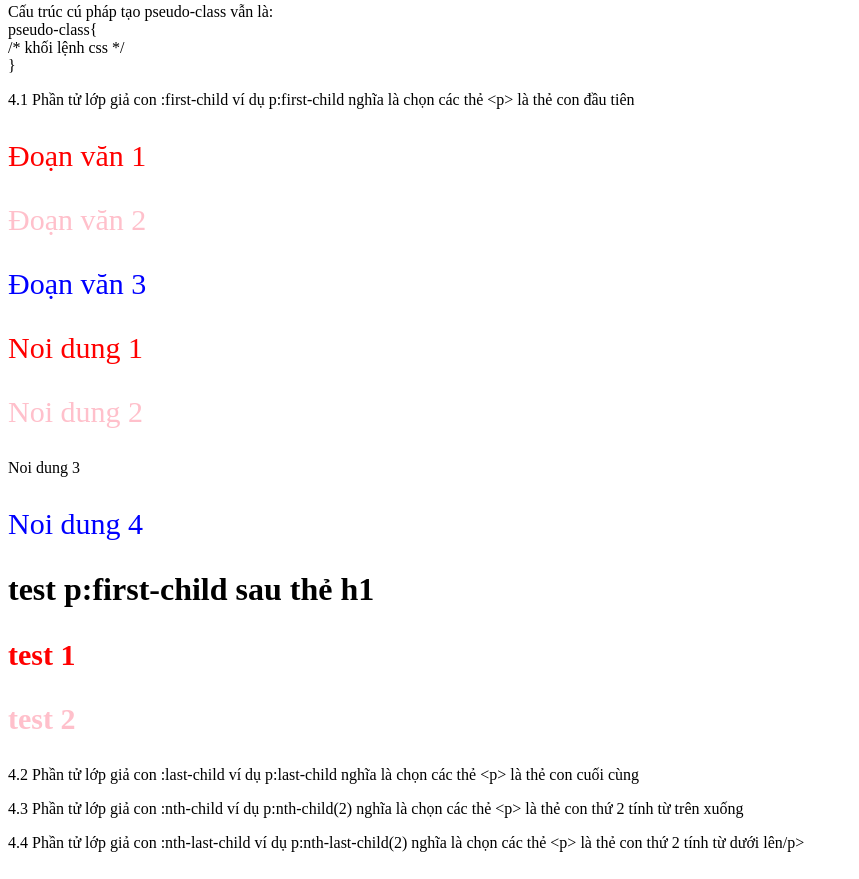
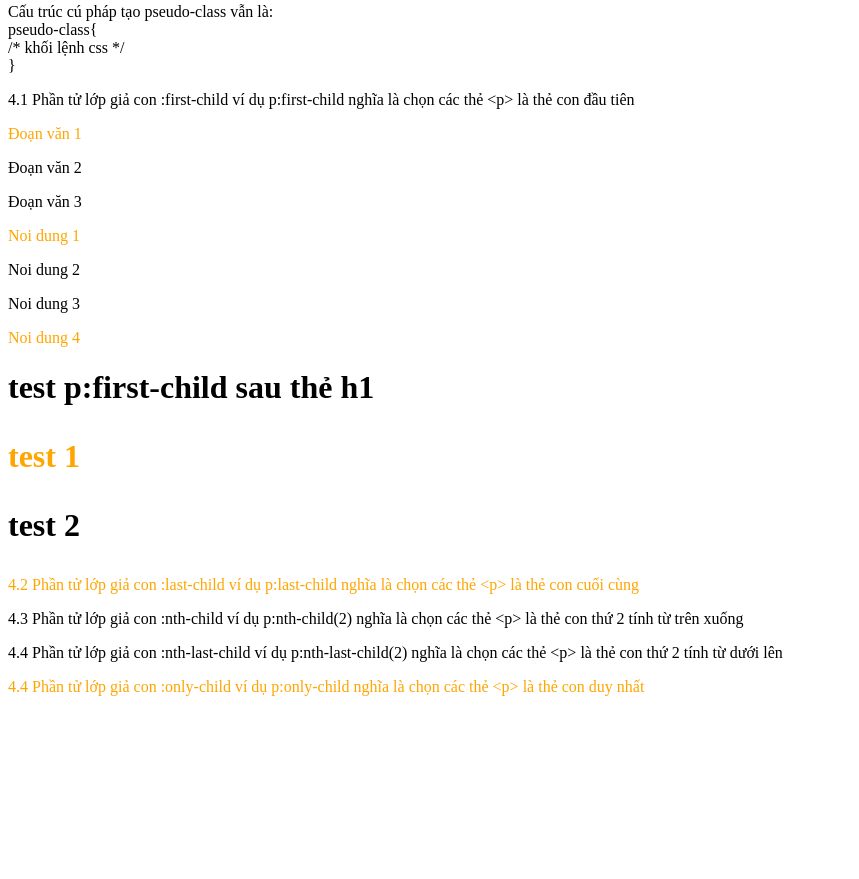
Before and after one commit to vanly14378-sys/pseudo-class, a plain HTML site: page index.html in a window 1280 px wide. Shown: the part 1895-2774 px from the top of the page, without its empty margins (0-859 px from the left). After the commit the page ends 2607 px from the top, so only its background shows below. Drawn offline with Linux system fonts and the light colour scheme.

Commit message:
p;nth-child(3n+1)

```diff
--- a/index.html
+++ b/index.html
@@ -9,12 +9,8 @@
 <body>
     <h1>Pseudo-classes (đặc trưng của pseudo luôn có dấu hai chấm : )</h1>
     <h3>Định nghĩa  Pseudo-classes (lớp giả)</h3>
-    <h4>
-        <strong>1. Định nghĩa</strong>
-    </h4>
-    <p>
-        Lớp giả được sử dụng để xác định trạng thái đặc biệt của một phần tử.
-
+    <h4> <strong>1. Định nghĩa</strong></h4>
+    <p> Lớp giả được sử dụng để xác định trạng thái đặc biệt của một phần tử.
         Ví dụ, nó có thể được sử dụng để:
         <ol>
             <li>Tạo kiểu cho một phần tử khi người dùng di chuyển chuột qua nó</li>
@@ -24,9 +20,7 @@
         </ol>
     </p>
     <h4><strong>2. Cú pháp của pseudo-class (lớp giả)</strong></h4>
-    <p style="color: blue;">
-        selector:pseudo-class {property: value;}
-    </p>
+    <p style="color: blue;">selector:pseudo-class {property: value;}</p>
     <!-- <ul style="a"> -->
     <ul>
         <li>:hover ví dụ: p:hover có nghĩa là chọn các thẻ &lt;p&gt; khi di chuột qua</li>
@@ -37,9 +31,7 @@
         <li>:target ví dụ: #home:target có nghĩa là chọn các thẻ có id="home" khi trên URL có hash tương ứng. VD: htts:// domain.com/#home</li>
     </ul>
     <h4>3. Ví dụ demo:</h4>
-    <p>
-        3.1 Lớp giả :hover Di chuột vào nội dung sẽ thấy sự thay đổi
-    </p>
+    <p>3.1 Lớp giả :hover Di chuột vào nội dung sẽ thấy sự thay đổi</p>
     <!-- :hover di chuột đến nội dung -->
     <p class="di_chuot">Xin chào</p>
     <p class="di_chuot">Hãy di chuột qua tôi</p>
@@ -118,7 +110,7 @@
     <p>test 2</p></h1>
     <p>4.2 Phần tử lớp giả con :last-child ví dụ p:last-child nghĩa là chọn các thẻ &lt;p&gt; là thẻ con cuối cùng</p>
     <p>4.3 Phần tử lớp giả con :nth-child ví dụ p:nth-child(2) nghĩa là chọn các thẻ &lt;p&gt; là thẻ con thứ 2 tính từ trên xuống</p>
-    4.4 Phần tử lớp giả con :nth-last-child ví dụ p:nth-last-child(2) nghĩa là chọn các thẻ &lt;p&gt; là thẻ con thứ 2 tính từ dưới lên/p>
+    <p>4.4 Phần tử lớp giả con :nth-last-child ví dụ p:nth-last-child(2) nghĩa là chọn các thẻ &lt;p&gt; là thẻ con thứ 2 tính từ dưới lên</p>
     <p>4.4 Phần tử lớp giả con :only-child ví dụ p:only-child nghĩa là chọn các thẻ &lt;p&gt; là thẻ con duy nhất</p>
 </body>
 </html>
--- a/style.css
+++ b/style.css
@@ -36,22 +36,41 @@
 } */
 /* Ví dụ này để test thay đổi khi click vào href mở bài, thân bài hoặc kết bài thì khi click vào href thì phần hash # tương ứng sẽ hiện màu xanh dương */
 
-h2:target{
+/* h2:target{
     color: blue;
-}
+} */
 
 
 /* 4. ví dụ về các thẻ phần tử con child selector */
-p:first-child {
+/* p:first-child {
     color: red;
     font-size: 30px;
-}
+} */
 /* test ơhần tử con p cuối cùng :last-child */
-p:last-child {
+/* p:last-child {
     color: blue;
-    font-size: 30px;
-}
-p:nth-child(2){
+    font-size: 30px;} */
+
+/* test phần tử con p ở vị trí thừ 2 từ trên xuống, ngoài cách p:nth-child(2) ra thì còn có thể sử dùng
+odd（nhảy theo n lẻ)
+even ( nhảy theo n chẵn)
+2n+1 ( nhảy theo step mong muốn) */
+/* p:nth-child(2){
   color: pink;
   font-size: 30px;
+} */
+/*
+p:nth-child(even){
+  color: red;
+} */
+
+/* p:nth-child(odd){
+  color: blue;
+} */
+/*
+n=0 -> 1
+n=1 -> 4
+n=2 -> 7 */
+p:nth-child(3n+1){
+  color: orange;
 }
```
